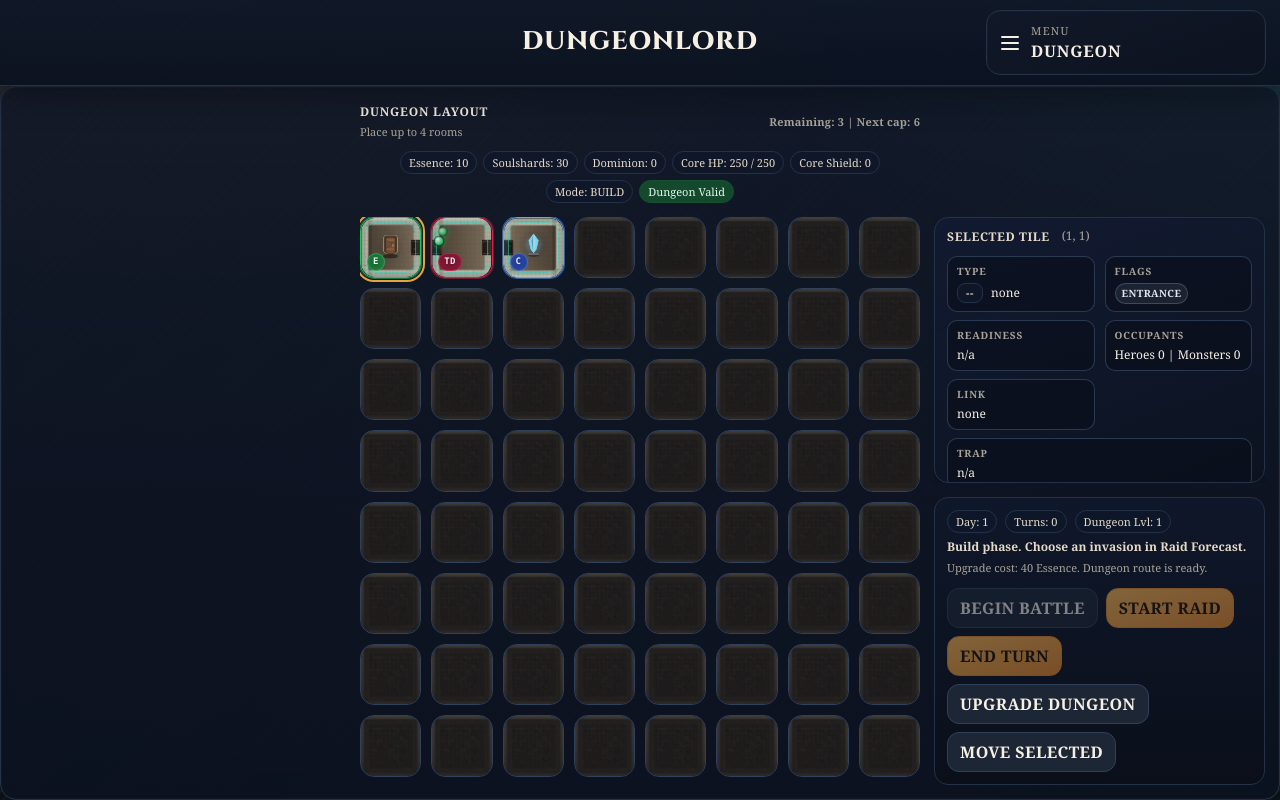
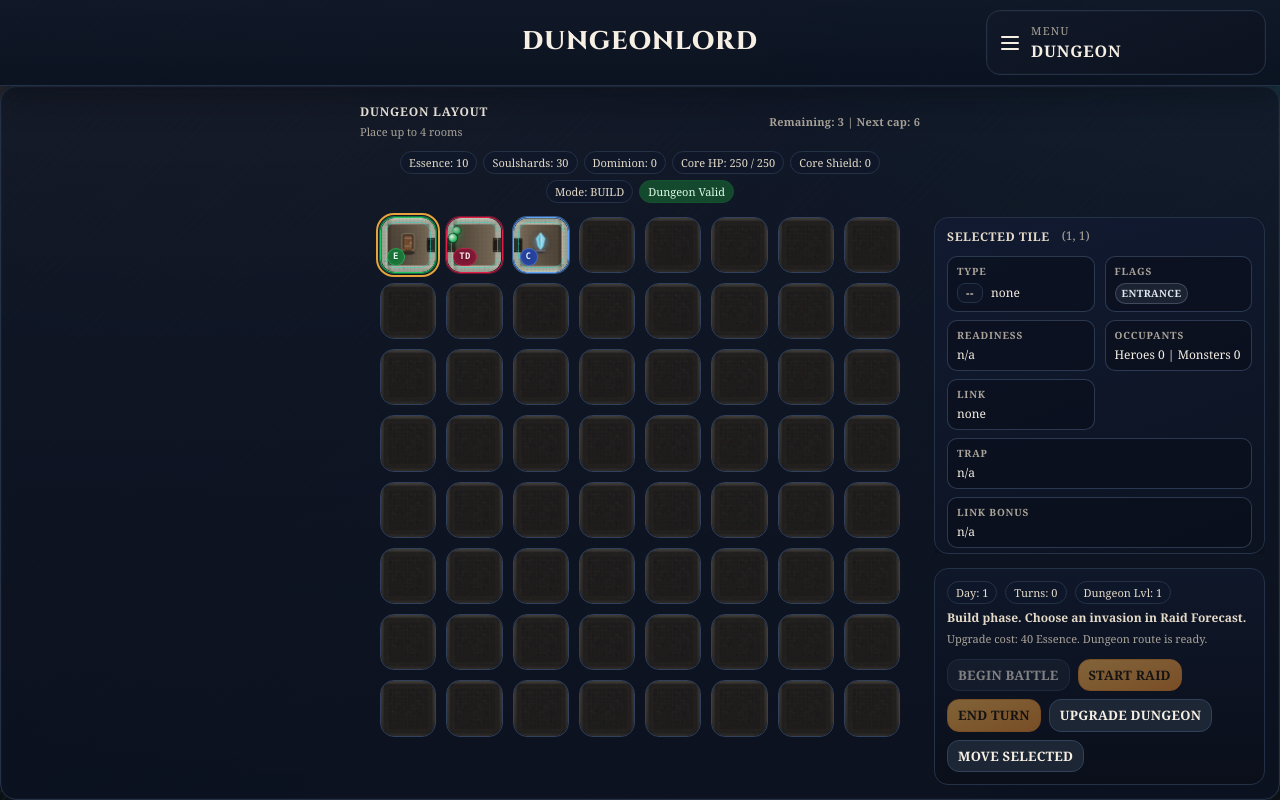
Before and after one commit to deavonthebunny-hub/Dungeonlord, a React (Vite) app: page / in a window 1280 px wide. Built offline with nearby package versions, Linux system fonts and the light colour scheme; a web font is replaced by a local one.

Commit message:
Updated w/ Slight UI Changes

```diff
--- a/src/App.css
+++ b/src/App.css
@@ -2016,29 +2016,10 @@ button.entityItem {
     grid-column: 1;
     grid-row: 1 / 3;
     order: 0;
-    width: min(100%, 560px, calc(100vh - 190px));
-    height: 100%;
-    max-height: 100%;
+    width: min(100%, 520px, calc(100vh - 220px));
     min-height: 0;
-    align-self: stretch;
-    overflow-y: auto;
-    overflow-x: hidden;
-    scrollbar-width: thin;
-    scrollbar-color: rgba(148, 163, 184, 0.5) rgba(15, 23, 42, 0.4);
-  }
-
-  .dungeonStage::-webkit-scrollbar {
-    width: 6px;
-  }
-
-  .dungeonStage::-webkit-scrollbar-track {
-    background: rgba(15, 23, 42, 0.4);
-    border-radius: 999px;
-  }
-
-  .dungeonStage::-webkit-scrollbar-thumb {
-    background: rgba(148, 163, 184, 0.5);
-    border-radius: 999px;
+    align-self: start;
+    overflow: visible;
   }
 
   .dungeonActionZone {
@@ -2066,6 +2047,14 @@ button.entityItem {
 
   .dungeonActionButtons {
     justify-content: flex-start;
+  }
+
+  .dungeonActionButtons .btn {
+    max-width: 100%;
+    padding: 8px 10px;
+    font-size: 13px;
+    line-height: 1.1;
+    letter-spacing: 0.25px;
   }
 
   .drawerScrim {
```
